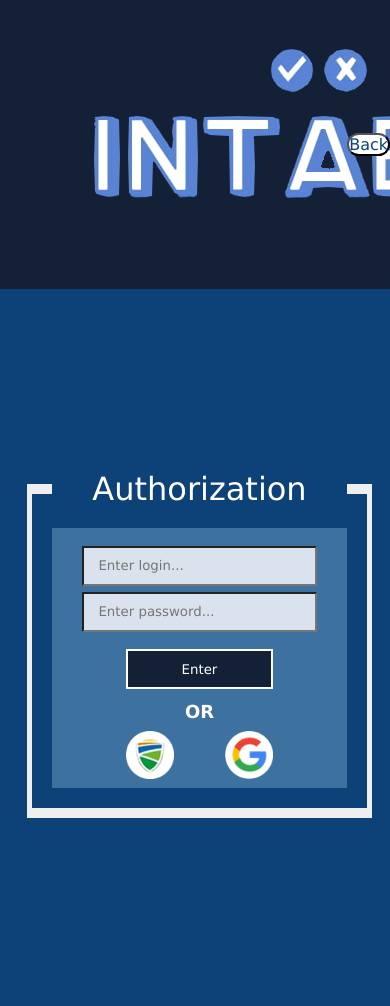
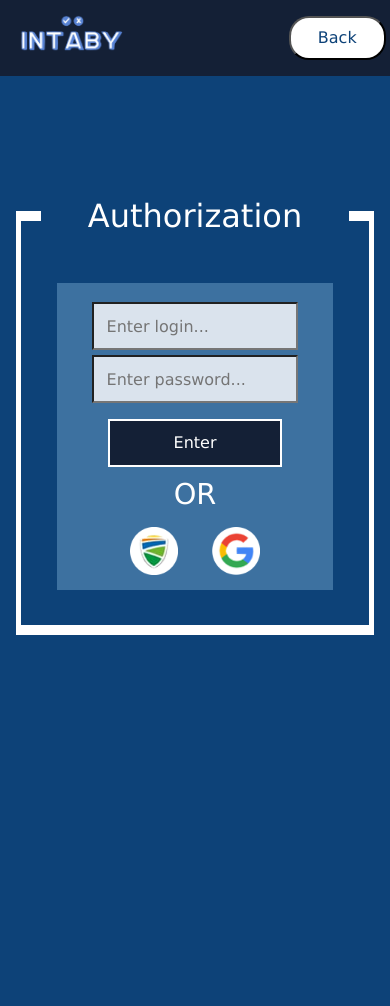
Before and after one commit to InnoSWP/Intaby, a Django app: template web-app/static/templates/authorization_page.html in a window 390 px wide; the page is wider, and only the part inside the window is pictured. After the commit the page ends 635 px from the top of that part, so only its background shows below. Run offline with Django 4.2, Linux system fonts and the light colour scheme; the template is opened without the code that fills it, so the values that code supplies are empty.

Commit message:
Adaptive main, reg and autho pages

```diff
--- a/web-app/static/styles/style.css
+++ b/web-app/static/styles/style.css
@@ -76,8 +76,8 @@ body {
     }
 }
 
-.Test_class{
-    max-height:200px;
+.Test_class {
+    max-height: 200px;
 }
 
 .Editor {
@@ -190,14 +190,9 @@ footer {
 
 .Registration_inner,
 .Authorization_inner {
-    width: 100%;
-    padding-bottom: 1%;
-    padding-top: 5%;
-    display: flex;
-    justify-content: center;
-    align-items: center;
-    flex-direction: column;
+    padding: 3%;
     background-color: #3D71A0;
+    margin: 5%;
 }
 
 input {
@@ -369,6 +364,90 @@ input {
     border-radius: 20px;
 }
 
+legend {
+
+    /* Свои значения */
+
+    /* Свои значения */
+    font-size: xx-large;
+    float: none;
+}
+
+.mp_name {
+    background-color: #DAE3ED;
+    width: 80%;
+    height: 3em;
+    margin-left: 10%;
+    margin-top: 2%;
+    font-size: xx-large;
+    margin-bottom: 2%;
+}
+
+@media (max-width: 1920px) {
+
+    .Main_breakpoints,
+    .Autho_breakpoints
+     {
+        height: 90%;
+    }
+    .Reg_breakpoints{
+        height: 95%;
+    }
+
+}
+
+@media (max-width: 1200px) {
+
+    .Main_breakpoints,
+    .Autho_breakpoints {
+        height: 80%;
+    }
+    .Reg_breakpoints{
+        height: 85%;
+    }
+
+}
+
+@media (max-width: 1100px) and (max-height:600px) {
+
+    .Main_breakpoints,
+    .Autho_breakpoints,
+    .Reg_breakpoints {
+        height: auto;
+        margin-top: 5%;
+    }
+}
+
+@media (max-width: 576px) {
+
+    .Main_breakpoints,
+    .Autho_breakpoints {
+        height: 80%;
+    }
+    .Reg_breakpoints{
+        height: 85%;
+    }
+
+
+    .mp_name {
+        font-size: medium;
+    }
+}
+
+@media (max-width: 300px) {
+    legend {
+        font-size: large;
+    }
+
+    .mp_name {
+        font-size: small;
+    }
+}
+
+
+
+
+
 .name2 {
     width: 100%;
     display: flex;
@@ -394,7 +473,7 @@ input {
 }
 
 
-.join_quiz,
+/* .join_quiz,
 .Registration_wrapper,
 .Authorization_wrapper {
     width: 100%;
@@ -403,7 +482,7 @@ input {
     display: flex;
     align-items: center;
     justify-content: center;
-}
+} */
 
 @media (min-width:759px) {
     fieldset {
@@ -450,15 +529,7 @@ input {
         margin-top: 2%;
     }
 
-    .mp_name {
-        background-color: #DAE3ED;
-        width: 80%;
-        height: 3em;
-        margin-left: 10%;
-        margin-top: 2%;
-        font-size: xx-large;
-        margin-bottom: 2%;
-    }
+
 
 }
 
@@ -525,7 +596,7 @@ input {
 
     /* Для registrtation_page */
 
-    .Registration {
+    /* .Registration {
         width: 80%;
         height: max-content;
         padding: 2%;
@@ -537,7 +608,7 @@ input {
         height: max-content;
         padding: 2%;
         padding-top: 0%;
-    }
+    } */
 
     /* .logo {
         width: 50%;
@@ -748,12 +819,3 @@ input {
     /*и ее продолжительность в секундах*/
     animation-iteration-count: infinite;
 }
-
-legend {
-    padding-left: 40px;
-    /* Свои значения */
-    padding-right: 40px;
-    /* Свои значения */
-    font-size: xx-large;
-    float: none;
-}
--- a/web-app/static/templates/authorization_page.html
+++ b/web-app/static/templates/authorization_page.html
@@ -1,37 +1,37 @@
 <!DOCTYPE html>
-<html lang="en">
+<html lang="en" style="height: 100%;">
+
 <head>
     <script src="jquery-3.6.0.min.js"></script>
+    <link href="https://cdn.jsdelivr.net/npm/bootstrap@5.2.0-beta1/dist/css/bootstrap.min.css" rel="stylesheet"
+        integrity="sha384-0evHe/X+R7YkIZDRvuzKMRqM+OrBnVFBL6DOitfPri4tjfHxaWutUpFmBp4vmVor" crossorigin="anonymous">
     <link rel="stylesheet" href="/web-app/static/styles/style.css">
     <meta charset="UTF-8">
     <meta http-equiv="X-UA-Compatible" content="IE=edge">
     <meta name="viewport" content="width=device-width, initial-scale=1.0">
     <title>Document</title>
 </head>
-<body style="background-color:#0D4278" ;>
+
+<body style="background-color:#0D4278">
     <header class="main_page">
+        <div class="d-flex align-items-center">
+            <div class="me-auto">
+                <img src="/web-app/static/images/logo.png" class="logo col-md-2 col-6">
+            </div>
+            <button class="Back col-xl-1 col-md-2 col-3 my-3 mx-1 mx-md-3 py-2"><a href="main_page.html">Back</a>
+            </button>
+        </div>
+    </header>
 
-        <div class="name2">
-            <div class="left">
-                <img src="/web-app/static/images/logo.png" class="logo">
-            </div>
-            <div class="right">
-                <button class="Back"><a href="main_page.html">Back</a> </button>
-            </div>
-        </div>
-
-    </header>
-    <div class="Authorization_wrapper">
-        <div class="Authorization">
-
+    <div class="Autho_breakpoints d-flex align-items-center justify-content-center">
+        <div class="col-lg-6 col-md-8 col-sm-11 col-11">
             <fieldset>
-                <legend class="reg_test">Authorization</legend>
-
-                <div class="Authorization_inner">
+                <legend class="mp_join col-xxl-6 col-md-8 col-sm-10 col-12">Authorization</legend>
+                <div class="Authorization_inner d-flex pt-3 align-items-center justify-content-center flex-column">
                     <input type="password" class="password" placeholder="Enter login...">
                     <input type="password" class="password" placeholder="Enter password...">
                     <div class="reg_button"><button class="enter"><span class="reg_text">Enter</span></button></div>
-                    <h3 class="or_reg"> OR </h3>
+                    <h3 class="Or"> OR </h3>
                     <div class="img1">
                         <img class="UI" src="/web-app/static/images/inno_icon.png">
                         <img class="google" src="/web-app/static/images/Google_icon.png">
@@ -43,4 +43,5 @@
 
 
 </body>
+
 </html>
```
Also changed, not shown: web-app/static/templates/main_page.html (+6 -4 lines), web-app/static/templates/registration_page.html (+13 -22 lines).
